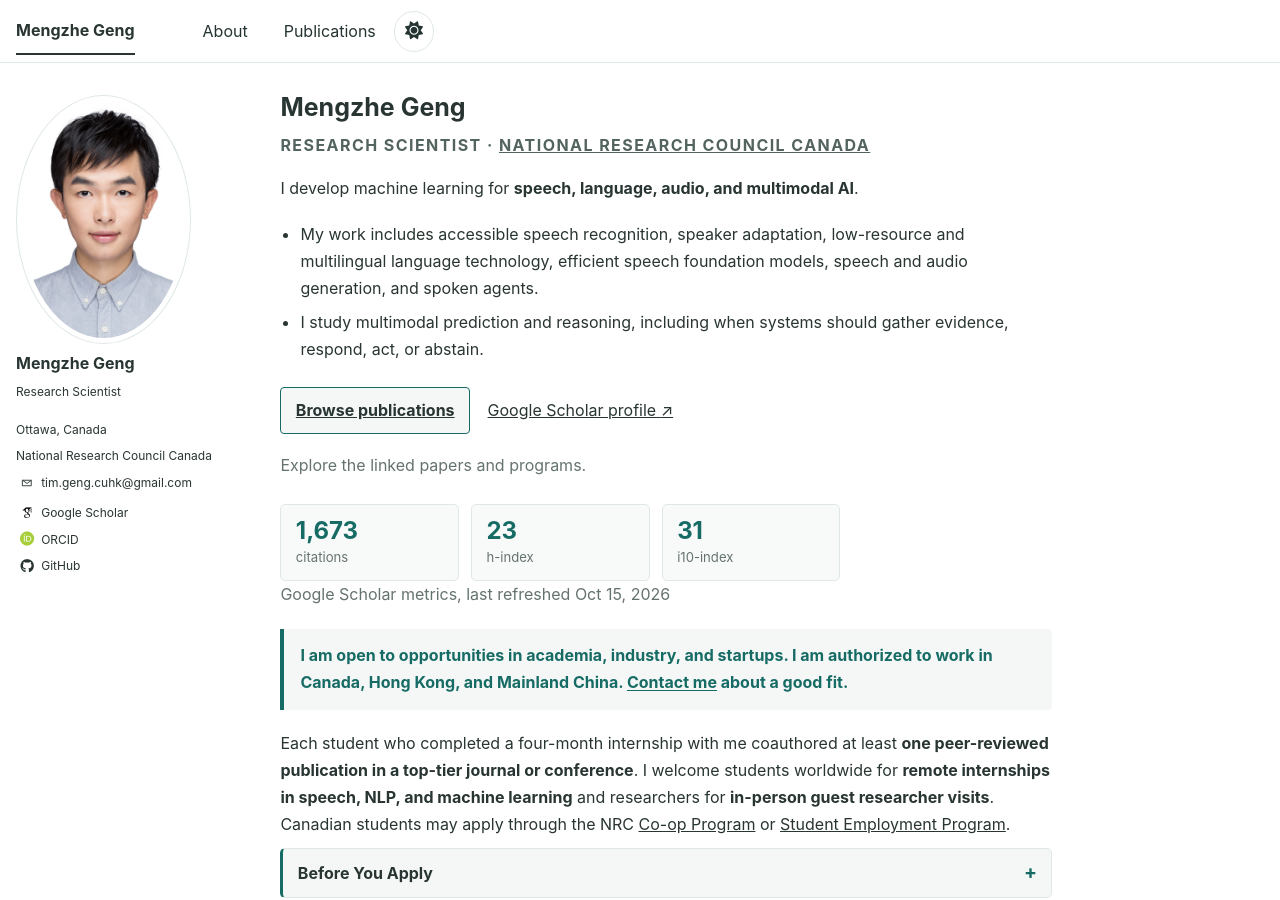
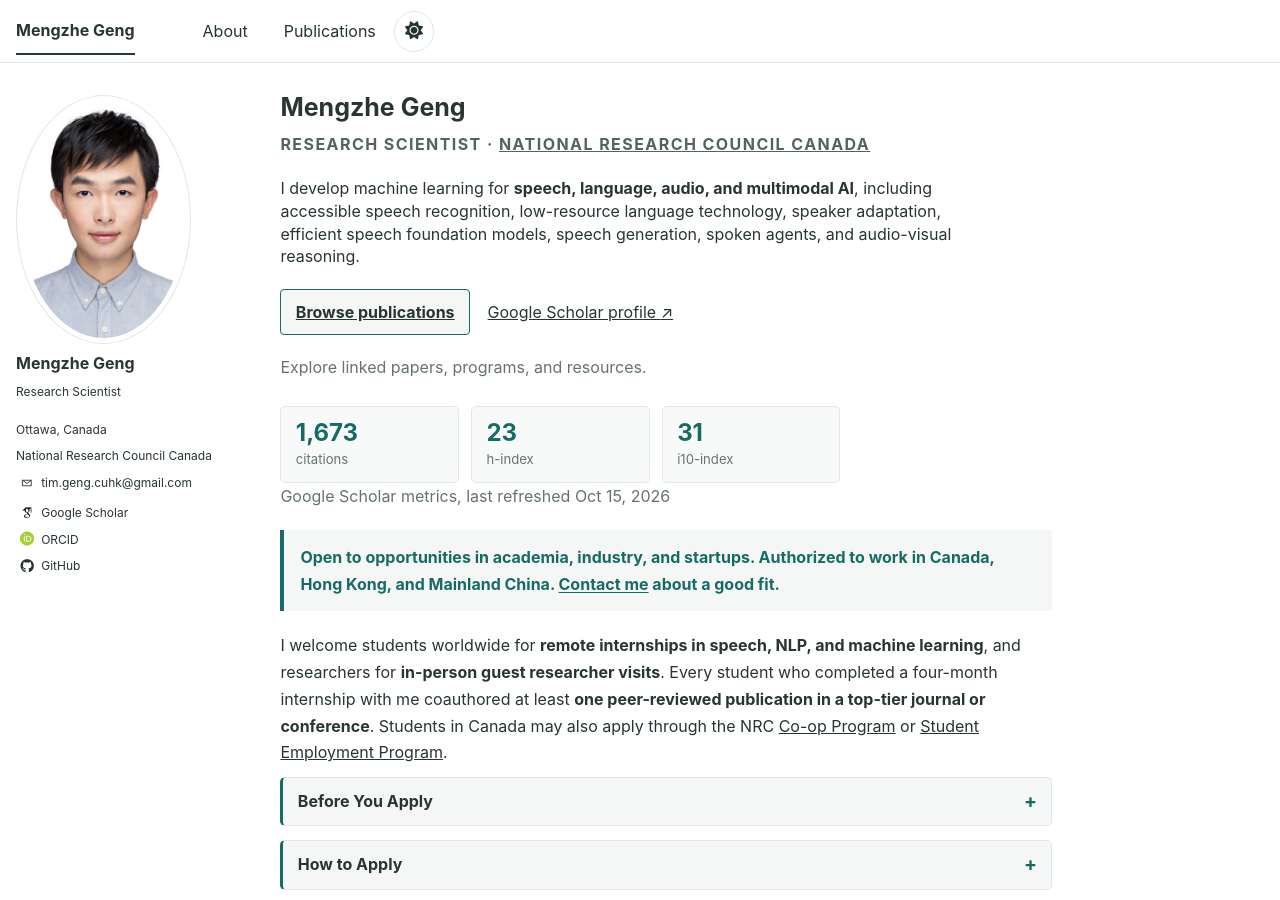
Before and after one commit to MENGZHEGENG/MENGZHEGENG.github.io, a Jekyll site: the page built from _pages/about.md, in a window 1280 px wide and 900 px high. Built offline with Jekyll 4.4.1, drawn with Linux system fonts in a browser that asks for light colours; some web fonts are replaced.

Commit message:
Tighten homepage profile and internship copy

```diff
--- a/_pages/about.md
+++ b/_pages/about.md
@@ -9,14 +9,10 @@
 
 <p class="eyebrow">Research Scientist <span aria-hidden="true">·</span> <a href="https://nrc.canada.ca/en">National Research Council Canada</a></p>
 
-<p class="lede">I develop machine learning for <strong>speech, language, audio, and multimodal AI</strong>.</p>
-<ul class="research-summary">
-  <li>My work includes accessible speech recognition, speaker adaptation, low-resource and multilingual language technology, efficient speech foundation models, speech and audio generation, and spoken agents.</li>
-  <li>I study multimodal prediction and reasoning, including when systems should gather evidence, respond, act, or abstain.</li>
-</ul>
+<p class="lede">I develop machine learning for <strong>speech, language, audio, and multimodal AI</strong>, including accessible speech recognition, low-resource language technology, speaker adaptation, efficient speech foundation models, speech generation, spoken agents, and audio-visual reasoning.</p>
 
 <p class="profile-actions"><a class="button-link" href="/publications/">Browse publications</a> <a href="{{ site.author.googlescholar }}">Google Scholar profile <span aria-hidden="true">↗</span></a></p>
-<p class="explore-note">Explore the linked papers and programs.</p>
+<p class="explore-note">Explore linked papers, programs, and resources.</p>
 
 <div class="scholar-stats" aria-label="Google Scholar metrics">
   <div class="stat"><strong>{{ site.data.scholar_metrics.citations }}</strong><span>citations</span></div>
@@ -25,8 +21,8 @@
 </div>
 <p class="stats-note">Google Scholar metrics, last refreshed {{ site.data.scholar_metrics.updated_at | date: "%b %-d, %Y" }}</p>
 
-<p class="availability-notice"><strong>I am open to opportunities in academia, industry, and startups. I am authorized to work in Canada, Hong Kong, and Mainland China. <a href="mailto:tim.geng.cuhk@gmail.com">Contact me</a> about a good fit.</strong></p>
-<p class="collaboration-invitation">Each student who completed a four-month internship with me coauthored at least <strong>one peer-reviewed publication in a top-tier journal or conference</strong>. I welcome students worldwide for <strong>remote internships in speech, NLP, and machine learning</strong> and researchers for <strong>in-person guest researcher visits</strong>. Canadian students may apply through the NRC <a href="https://www.nrc.canada.ca/en/corporate/careers/nrc-co-op-program" target="_blank" rel="noopener noreferrer">Co-op Program</a> or <a href="https://nrc.canada.ca/en/corporate/careers/nrc-student-employment-program" target="_blank" rel="noopener noreferrer">Student Employment Program</a>.</p>
+<p class="availability-notice"><strong>Open to opportunities in academia, industry, and startups. Authorized to work in Canada, Hong Kong, and Mainland China. <a href="mailto:tim.geng.cuhk@gmail.com">Contact me</a> about a good fit.</strong></p>
+<p class="collaboration-invitation">I welcome students worldwide for <strong>remote internships in speech, NLP, and machine learning</strong>, and researchers for <strong>in-person guest researcher visits</strong>. Every student who completed a four-month internship with me coauthored at least <strong>one peer-reviewed publication in a top-tier journal or conference</strong>. Students in Canada may also apply through the NRC <a href="https://www.nrc.canada.ca/en/corporate/careers/nrc-co-op-program" target="_blank" rel="noopener noreferrer">Co-op Program</a> or <a href="https://nrc.canada.ca/en/corporate/careers/nrc-student-employment-program" target="_blank" rel="noopener noreferrer">Student Employment Program</a>.</p>
 <details id="before-you-apply" class="internship-note before-you-apply">
   <summary>Before You Apply</summary>
   <p><strong>Capacity, fit, and approval.</strong> Remote internships and in-person visits have very limited capacity. I spend substantial time with my students and research partners, so I consider only proposals with a strong research fit and clear mutual benefit. A remote internship is typically required before I consider an in-person visit. International and inter-institutional collaborations can involve additional risks; please consider carefully whether the proposed collaboration is necessary before applying. Research postgraduate students must notify their supervisor before contacting me and obtain the supervisor's written approval before I can commit to a position. Every position, including a remote internship, also requires written approval from my team leader and the Director of Research before I can commit.</p>
```
